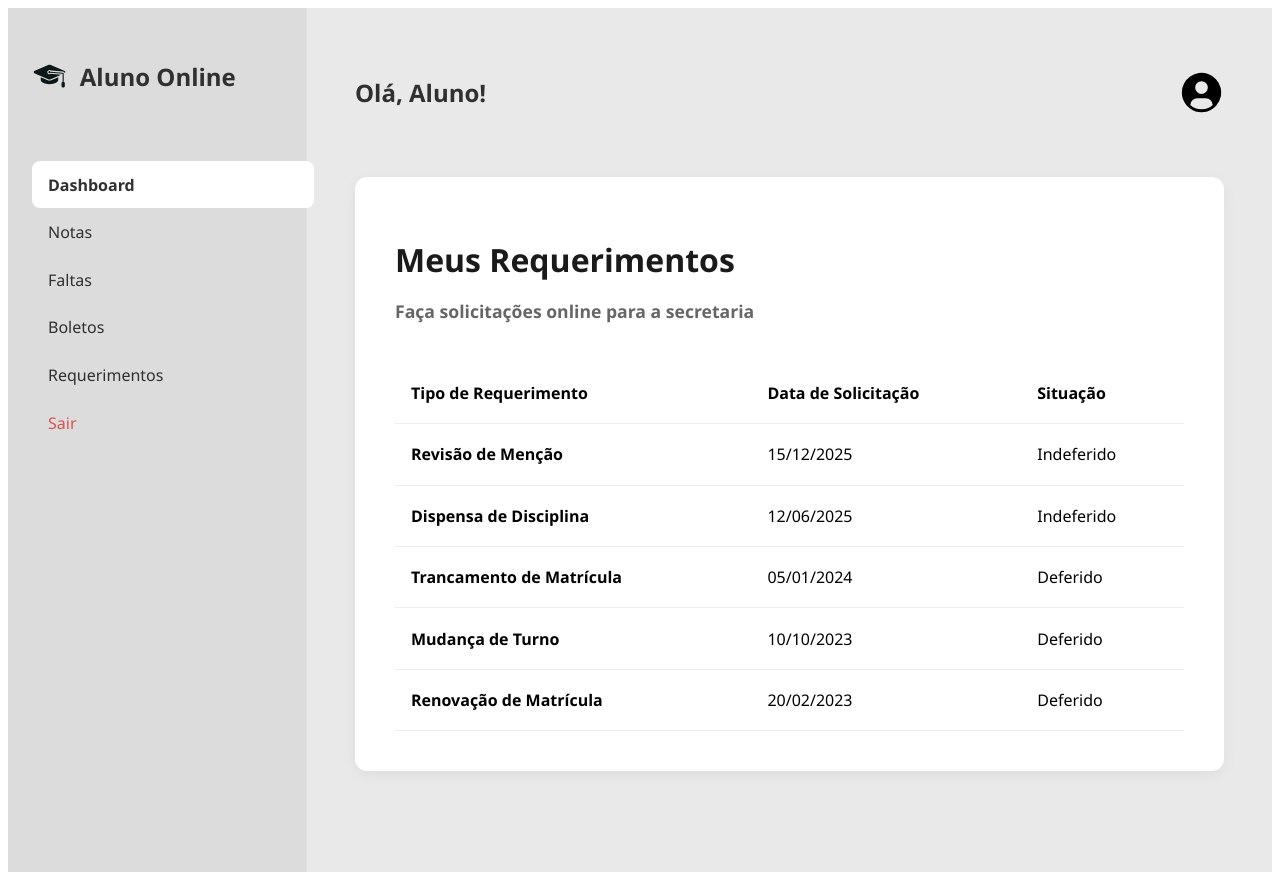
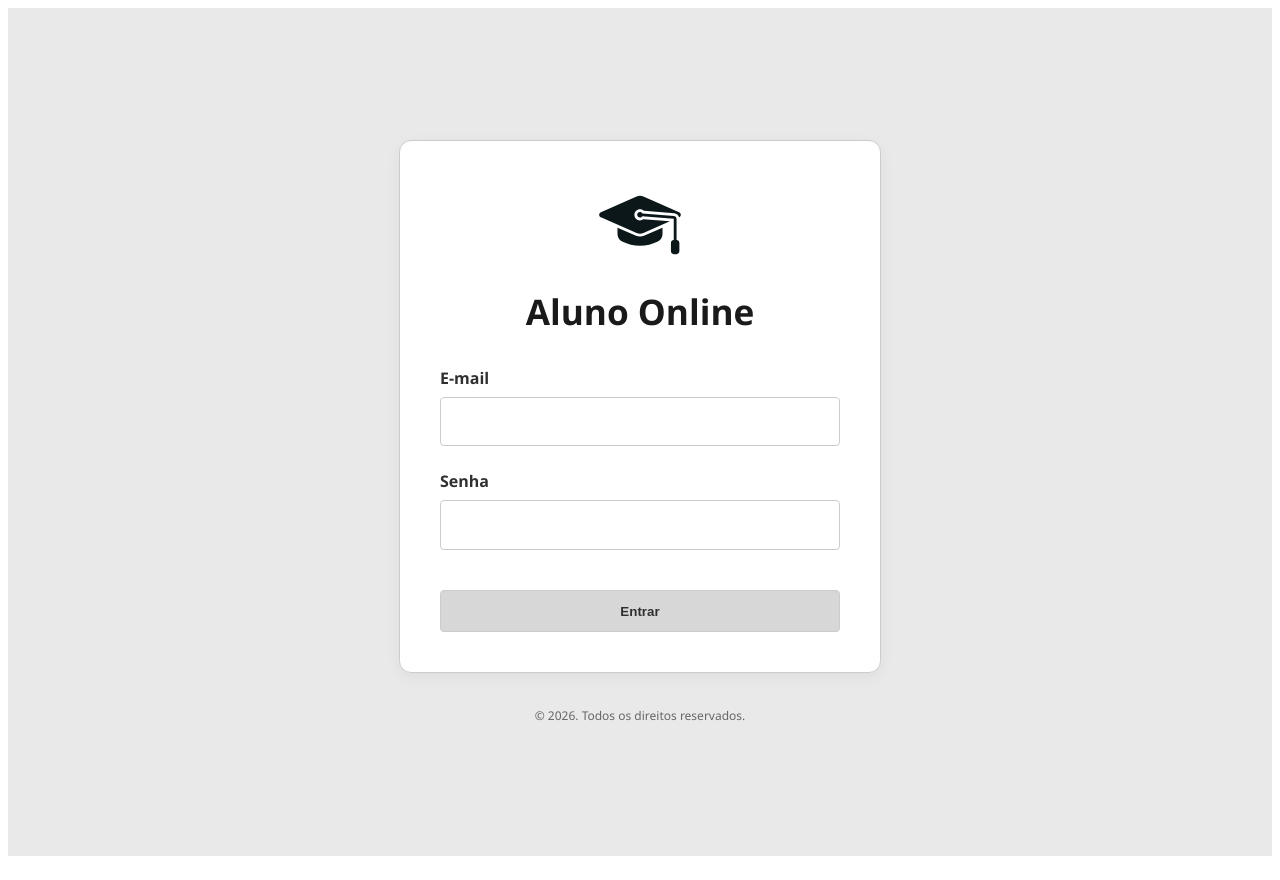
Before and after one commit to guvon1982/front_2026_1, a React (Vite) app in the folder praticas/aluno-online-react/: page / in a window 1280 px wide. Built offline with nearby package versions, Linux system fonts and the light colour scheme.

Commit message:
feat: implementa tela de login e validacao de campos - pratica 05

```diff
--- a/praticas/aluno-online-react/src/App.jsx
+++ b/praticas/aluno-online-react/src/App.jsx
@@ -1,3 +1,4 @@
+import React, { useState } from 'react';
 import Sidebar from './components/Sidebar/Sidebar';
 import Topbar from './components/Topbar/Topbar';
 import Dashboard from './pages/Dashboard/Dashboard';
@@ -5,24 +6,26 @@ import Notas from './pages/Notas/Notas';
 import Faltas from './pages/Faltas/Faltas';
 import Boletos from './pages/Boletos/Boletos';
 import Requerimentos from './pages/Requerimentos/Requerimentos';
+import Login from './pages/Login/Login';
 import './App.css';
 
 function App() {
+  const [estaLogado, setEstaLogado] = useState(false);
+
+  if (!estaLogado) {
+    return <Login onLogin={() => setEstaLogado(true)} />;
+  }
+
   return (
-    <div className="app-grid">
+    <section className="app-grid">
       <Sidebar />
-      <div className="app-content">
+      <section className="app-content">
         <Topbar />
-        <main>
-          <Requerimentos />
-          {/* <Dashboard> */}
-          {/* <Notas /> */}
-          {/* <Faltas /> */}
-          {/* <Boletos /> */}
-          {/* <Requerimentos /> */}
+        <main className="main-render-area">
+          <Dashboard />
         </main>
-      </div>
-    </div>
+      </section>
+    </section>
   );
 }
 
--- /dev/null
+++ b/praticas/aluno-online-react/src/components/Input/Input.css
@@ -0,0 +1,41 @@
+.input-group {
+  display: flex;
+  flex-direction: column;
+  margin-bottom: 1.5rem;
+  width: 100%;
+}
+
+.input-label {
+  font-size: 1rem;
+  font-weight: bold;
+  color: #303030;
+  margin-bottom: 0.5rem;
+  text-align: left;
+}
+
+.input-field {
+  padding: 0.8rem;
+  border: 1px solid #ccc;
+  border-radius: 4px;
+  font-family: 'Segoe UI', Tahoma, Geneva, Verdana, sans-serif;
+  font-size: 1rem;
+  background-color: #fff;
+  transition: border-color 0.2s;
+}
+
+.input-field:focus {
+  border-color: #1a1a1a;
+  outline: none;
+}
+
+.input-field-error {
+  border-color: #d32f2f;
+}
+
+.error-message {
+  color: #d32f2f;
+  font-size: 0.85rem;
+  margin-top: 0.4rem;
+  text-align: left;
+  font-weight: 600;
+}
--- /dev/null
+++ b/praticas/aluno-online-react/src/components/Input/Input.jsx
@@ -0,0 +1,24 @@
+import React from 'react';
+import './Input.css';
+
+const Input = ({ label, type, name, value, onChange, error }) => {
+  return (
+    <section className="input-group">
+      <label htmlFor={name} className="input-label">
+        {label}
+      </label>
+      <input
+        id={name}
+        name={name}
+        type={type}
+        value={value}
+        onChange={onChange}
+        className={`input-field ${error ? 'input-field-error' : ''}`}
+        aria-invalid={error ? "true" : "false"}
+      />
+      {error && <span className="error-message">{error}</span>}
+    </section>
+  );
+};
+
+export default Input;
--- /dev/null
+++ b/praticas/aluno-online-react/src/pages/Login/Login.css
@@ -0,0 +1,76 @@
+/* Container principal da página de login */
+.login-wrapper {
+  background-color: #e9e9e9;
+  min-height: 100vh;
+  display: flex;
+  flex-direction: column;
+  align-items: center;
+  justify-content: center;
+  padding: 1.5rem;
+  font-family: 'Segoe UI', Tahoma, Geneva, Verdana, sans-serif;
+}
+
+/* O Card branco central */
+.login-card {
+  background-color: #ffffff;
+  width: 100%;
+  max-width: 400px;
+  padding: 2.5rem;
+  border-radius: 12px; /* Regra Inegociável */
+  box-shadow: 0 4px 15px rgba(0, 0, 0, 0.05); /* Regra Inegociável */
+  border: 1px solid #ccc;
+  text-align: center;
+}
+
+/* Cabeçalho do Card */
+.login-header {
+  text-align: center;
+  margin-bottom: 2rem;
+}
+
+/* Logo SVG */
+.login-logo-container {
+  margin: 0 auto 1rem;
+  display: flex;
+  justify-content: center;
+  width: 100%;
+}
+
+.login-logo-img {
+  width: 90px;
+  height: auto;
+  display: block;
+}
+
+/* Título Principal */
+.login-title {
+  font-size: 2.2rem;
+  font-weight: 800; /* Regra Inegociável */
+  color: #1a1a1a;
+  margin: 0;
+}
+
+/* Botão de Entrar */
+.login-submit {
+  width: 100%;
+  padding: 0.8rem;
+  background-color: #d8d7d7;
+  border: 1px solid #ccc;
+  border-radius: 4px;
+  font-weight: bold;
+  color: #303030;
+  cursor: pointer;
+  margin-top: 1rem;
+  transition: background 0.3s;
+}
+
+.login-submit:hover {
+  background-color: #ccc;
+}
+
+/* Rodapé com Copyright */
+.login-footer {
+  margin-top: 2rem;
+  color: #666;
+  font-size: 0.9rem;
+}
--- /dev/null
+++ b/praticas/aluno-online-react/src/pages/Login/Login.jsx
@@ -0,0 +1,79 @@
+import React, { useState } from 'react';
+import Input from '../../components/Input/Input';
+import iconeChapeu from '../../assets/learn.svg';
+import './Login.css';
+
+const Login = ({ onLogin }) => {
+  const [formData, setFormData] = useState({ email: '', senha: '' });
+  const [errors, setErrors] = useState({});
+
+  const handleChange = (e) => {
+    const { name, value } = e.target;
+    setFormData({ ...formData, [name]: value });
+    if (errors[name]) setErrors({ ...errors, [name]: '' });
+  };
+
+  const validate = () => {
+    let newErrors = {};
+    const emailRegex = /\S+@\S+\.\S+/;
+
+    if (!formData.email) newErrors.email = "O campo de email é obrigatório.";
+    else if (!emailRegex.test(formData.email)) newErrors.email = "Formato de e-mail inválido.";
+
+    if (!formData.senha) newErrors.senha = "O campo de senha é obrigatório.";
+    else if (formData.senha.length < 6) newErrors.senha = "A senha deve ter no mínimo 6 caracteres.";
+
+    setErrors(newErrors);
+    return Object.keys(newErrors).length === 0;
+  };
+
+  const handleSubmit = (e) => {
+    e.preventDefault();
+    if (validate()) {
+      console.log("Autenticando...", formData);
+      alert("Login realizado com sucesso!");
+      onLogin();
+    }
+  };
+
+  return (
+    <main className="login-wrapper">
+      <section className="login-card">
+        <header className="login-header">
+          <figure className="login-logo-container">
+            <img src={iconeChapeu} alt="Logo Aluno Online" className="login-logo-img" />
+          </figure>
+          <h1 className="login-title">Aluno Online</h1>
+        </header>
+
+        <form onSubmit={handleSubmit} noValidate className="login-form">
+          <Input
+            label="E-mail"
+            name="email"
+            type="email"
+            value={formData.email}
+            onChange={handleChange}
+            error={errors.email}
+          />
+          <Input
+            label="Senha"
+            name="senha"
+            type="password"
+            value={formData.senha}
+            onChange={handleChange}
+            error={errors.senha}
+          />
+          <button type="submit" className="login-submit">
+            Entrar
+          </button>
+        </form>
+      </section>
+
+      <footer className="login-footer">
+        <small>© 2026. Todos os direitos reservados.</small>
+      </footer>
+    </main>
+  );
+};
+
+export default Login;
```
